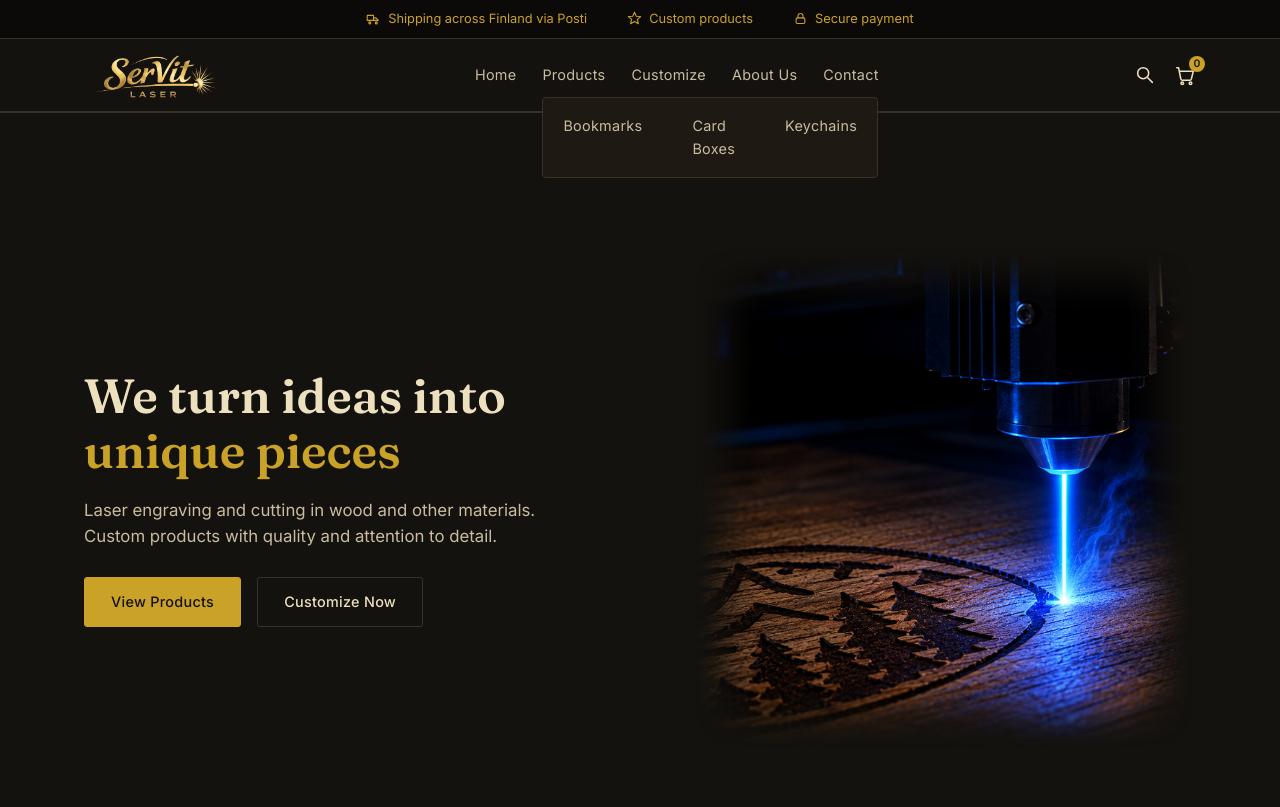
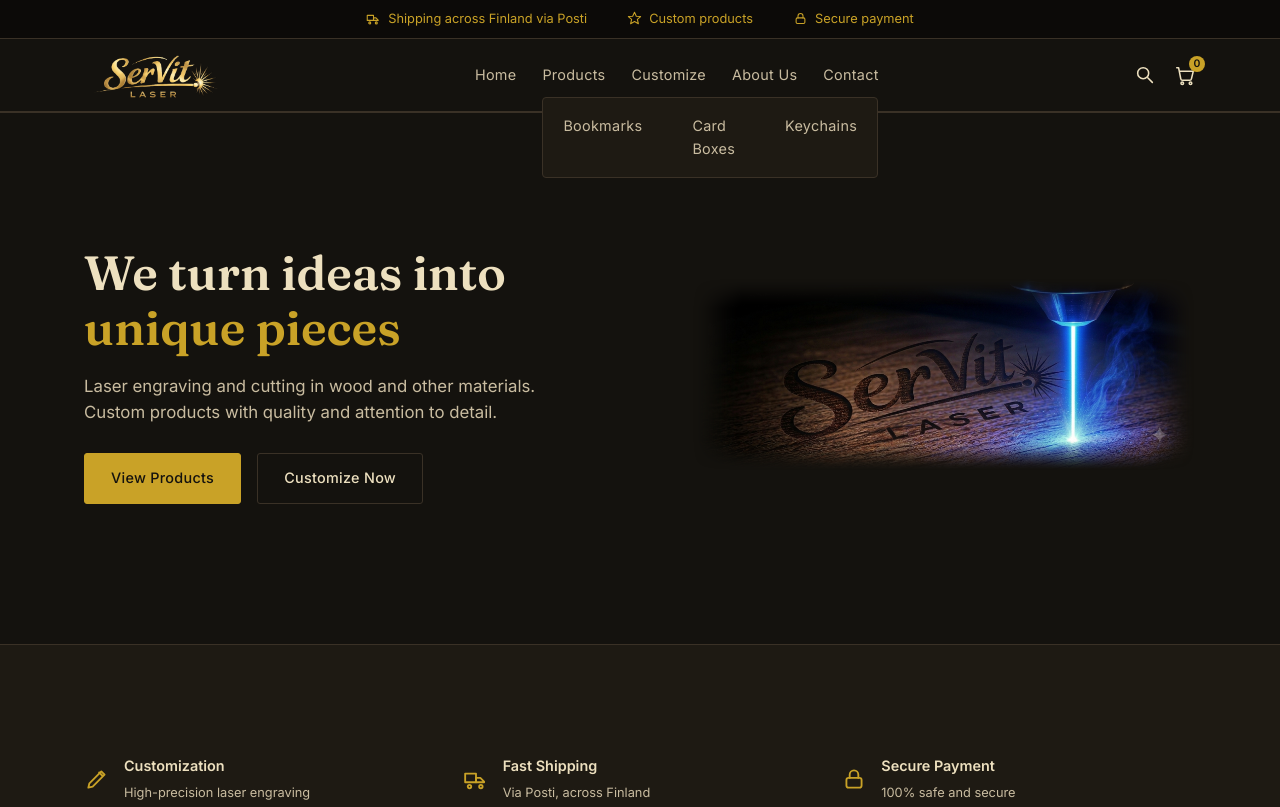
Before and after one commit to servitlaser/servitlaser, a plain HTML site: page index.html in a window 1280 px wide. Shown: the top 807 px of the page. Drawn offline with Linux system fonts and the light colour scheme.

Commit message:
Add files via upload

```diff
--- a/index.html
+++ b/index.html
@@ -83,7 +83,7 @@
         </div>
       </div>
       <div class="hero-art">
-        <img src="hero-laser.png" alt="Laser engraving a design into wood, close-up with visible beam and smoke" class="hero-photo">
+        <img src="hero-logo-engrave.png" alt="Laser engraving the SerVit Laser logo into wood, close-up with visible beam and smoke" class="hero-photo">
       </div>
     </div>
   </section>
```
Also changed, not shown: hero-logo-engrave.png (added).
